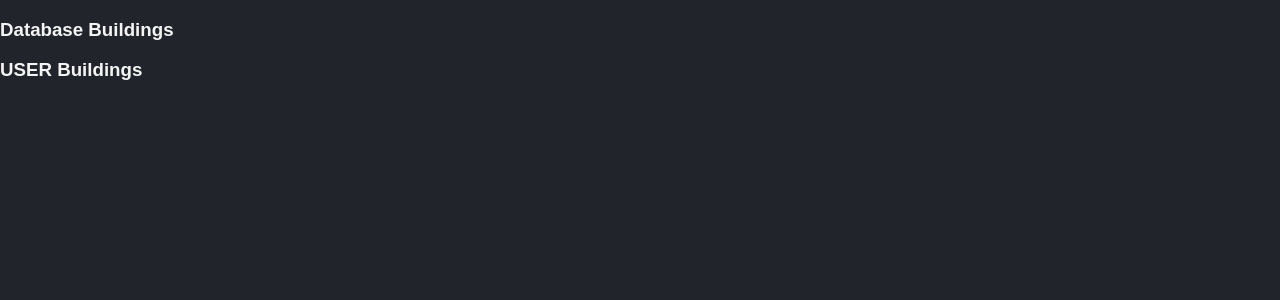
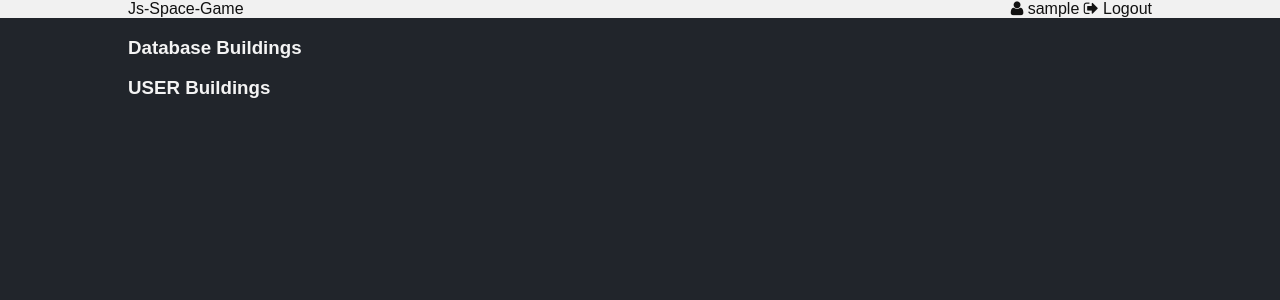
Before and after one commit to yoloSwagSEO/js-space-game, a PHP site: page /game.php in a window 1280 px wide. Shown: the top 300 px of the page. Run offline with PHP 8.4, Linux system fonts and the light colour scheme; the visitor is signed in with stand-in values (Sample User, id 1); data that the repository does not hold is empty.

Commit message:
add: top_bar

```diff
--- a/css/dist/main.css
+++ b/css/dist/main.css
@@ -18,22 +18,38 @@ a {
 .hidden {
   display: none; }
 
+.container {
+  max-width: 1024px;
+  margin: 0 auto; }
+
+.top_bar {
+  background-color: #f1f1f1;
+  color: #111; }
+  .top_bar a {
+    text-decoration: none;
+    color: #111; }
+    .top_bar a:hover {
+      color: #13a3f4; }
+  .top_bar.loggedOut .user_bar.logout {
+    display: none; }
+  .top_bar.loggedIn .user_bar.login {
+    display: none; }
+  .top_bar .user_bar {
+    float: right; }
+
 /********************************************************
 ************************ LOGIN ************************
 *****************-***************************************/
-.container {
-  max-width: 1024px;
-  margin: 0 auto; }
-  .container .right_content {
+.right_content {
   width: 40%;
   float: right; }
-    .container .right_content .user_register .bg-danger {
+  .right_content .user_register .bg-danger {
     color: red; }
-    .container .right_content .user_register .form-control.input-lg {
+  .right_content .user_register .form-control.input-lg {
     height: 3rem;
     width: 100%;
     color: #111; }
-    .container .right_content .user_register .button.fill.button-primary.button-block.button-lg {
+  .right_content .user_register .button.fill.button-primary.button-block.button-lg {
     height: 3rem;
     width: 100%; }
 
--- a/game.php
+++ b/game.php
@@ -1,8 +1,13 @@
+<?php
+	require_once('api/db_connect.php');
+	require_once('api/classes/user.php');
+?>
 <!DOCTYPE html>
 <html data-bind="css: SpaceGame.apiStatus()">
 	<?php include_once('meta/header.php'); ?>
 	<body>
-		<div class="content">
+		<?php include_once('layout/top_bar.php'); ?>
+		<div class="container">
 			<h3>Database Buildings</h3>
 			<div class="building_list" data-bind="foreach: SpaceGame.db_buildings">
 				<div class="building">
--- a/index.php
+++ b/index.php
@@ -92,9 +92,8 @@ $title = '';
 
 //include header template
 require('meta/header.php');
+include_once('layout/top_bar.php');
 ?>
-
-
 <div class="container">
 	<div class="right_content">
 	    <div class="user_register">
--- /dev/null
+++ b/layout/top_bar.php
@@ -0,0 +1,38 @@
+<?php
+//if logged
+$isLoggedin = 'loggedOut';
+if($user->is_logged_in()){ $isLoggedin='loggedIn'; }
+?>
+
+<div class="top_bar <?php echo $isLoggedin; ?>">
+	<div class="container">
+		<div id="hamburger">
+			<div></div>
+			<div></div>
+			<div></div>
+		</div>
+		<a href="index.php">Js-Space-Game</a>
+		<div class="user_bar logout">
+			<!-- <span class="notification-btn btn">
+				<i class="fa fa-bell-o"></i>
+			</span> -->
+		 	<i class="fa fa-user"></i>
+			<span><?php echo $_SESSION['username']; ?></span>
+			<span class="user_logout">
+				<a class="btn btn-social-icon btn-social-icon-with-count btn-logout" href="logout.php">
+					<i class="fa fa-sign-out"></i>
+					<span class="btn-count">Logout</span>
+				</a>
+			</span>
+		</div>
+		<div class="user_bar login">
+			<span class="info">Already a member?</span>
+			<span class="user_login">
+				<a class="btn btn-social-icon btn-social-icon-with-count btn-login" href="login.php">
+					<i class="fa fa-sign-in"></i>
+					<span class="btn-count">Login</span>
+				</a>
+			</span>
+		</div>
+	</div>
+</div>
```
Also changed, not shown: sass/dist/base-style.scss (+35 -6 lines). Lines whose indentation alone changed are shown as unchanged.
